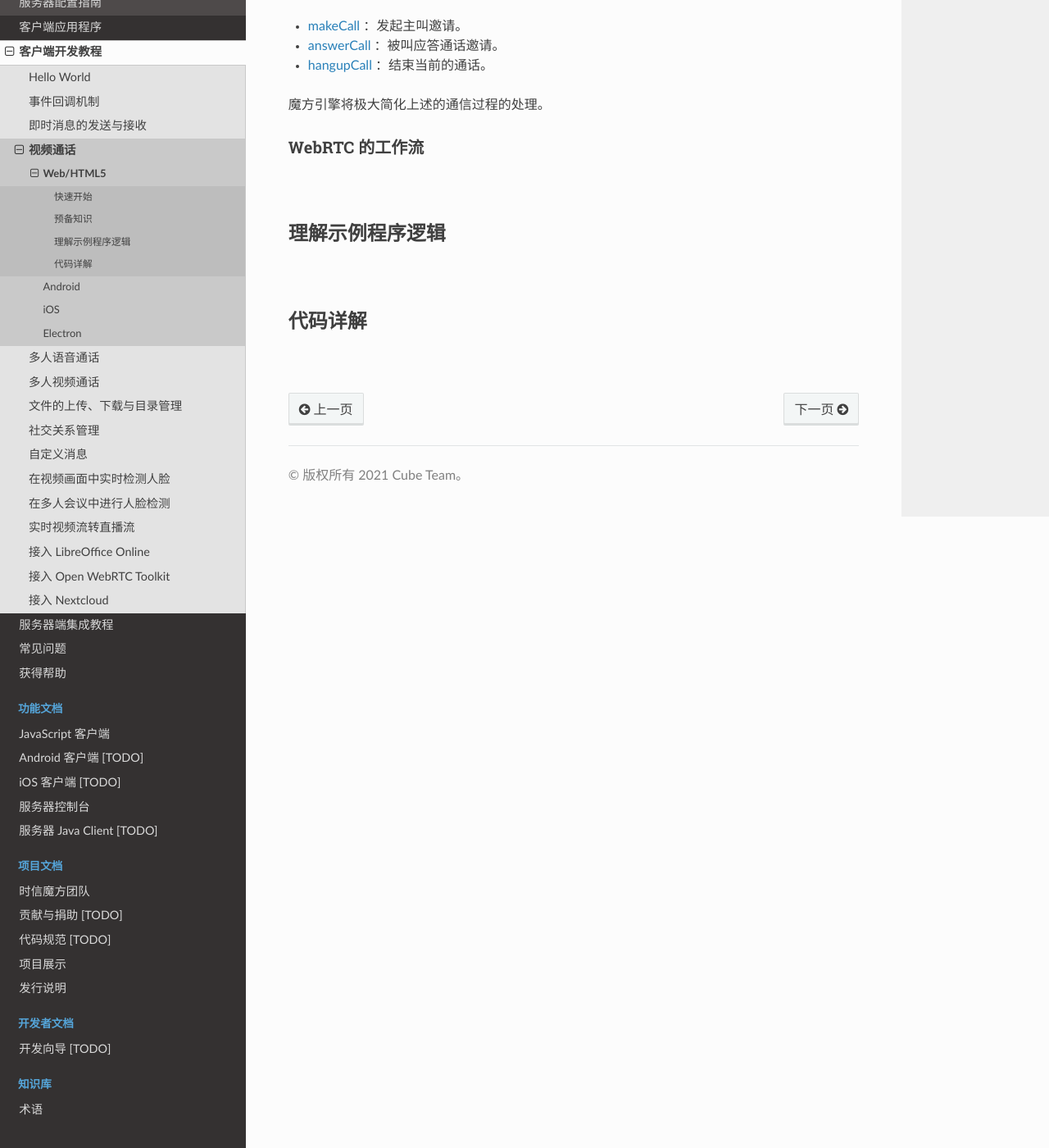
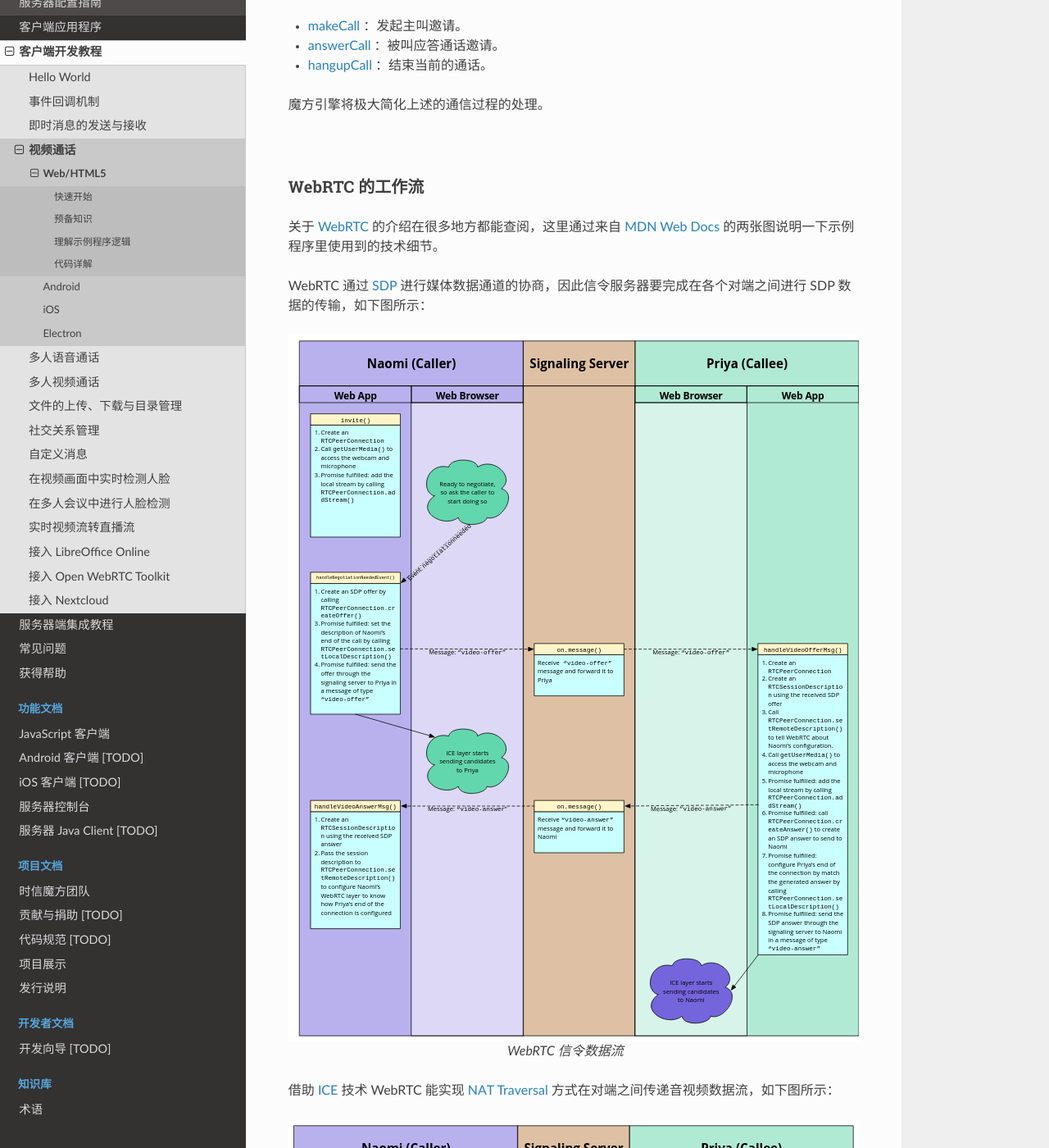
Before and after one commit to shixincube/cube-manual, a Sphinx documentation site: the page built from doc/source/tutorials/web/contact_video_call.rst, in a window 1280 px wide and 1400 px high, scrolled down 4302 px. Shown: the whole window at 82% size. Built offline with Sphinx 7.4.7 and the Read the Docs theme 2.0.0, drawn with Linux system fonts in a browser that asks for light colours; some of the changed text lies outside the part shown.

Commit message:
Update doc

```diff
--- a/doc/source/tutorials/web/contact_video_call.rst
+++ b/doc/source/tutorials/web/contact_video_call.rst
@@ -109,16 +109,39 @@ Web/HTML5 - 视频通话
 
 魔方引擎将极大简化上述的通信过程的处理。
 
+|
 
 WebRTC 的工作流
 -------------------------------
 
+关于 :term:`WebRTC` 的介绍在很多地方都能查阅，这里通过来自 `MDN Web Docs <https://developer.mozilla.org/>`__ 的两张图说明一下示例程序里使用到的技术细节。
 
+WebRTC 通过 :term:`SDP` 进行媒体数据通道的协商，因此信令服务器要完成在各个对端之间进行 SDP 数据的传输，如下图所示：
+
+.. figure:: /images/tutorials/WebRTC_Signaling_Diagram.svg
+    :align: center
+    :alt: WebRTC 信令数据流
+
+    *WebRTC 信令数据流*
+
+借助 :term:`ICE` 技术 WebRTC 能实现 :term:`NAT Traversal` 方式在对端之间传递音视频数据流，如下图所示：
+
+.. figure:: /images/tutorials/WebRTC_ICE_Candidate_Exchange.svg
+    :align: center
+    :alt: WebRTC ICE Candidate Exchange
+
+    *WebRTC ICE Candidate Exchange*
+
+因此信令服务器需要完成 ICE Candidate 在终端之间的交换。
+
+以上两点就是示例程序里使用到的主要的 WebRTC 技术。
 
 |
 
 理解示例程序逻辑
 ===============================
+
+
 
 |
 
```
Also changed, not shown: doc/source/images/tutorials/WebRTC_ICE_Candidate_Exchange.svg (added), doc/source/images/tutorials/WebRTC_Signaling_Diagram.svg (added).
